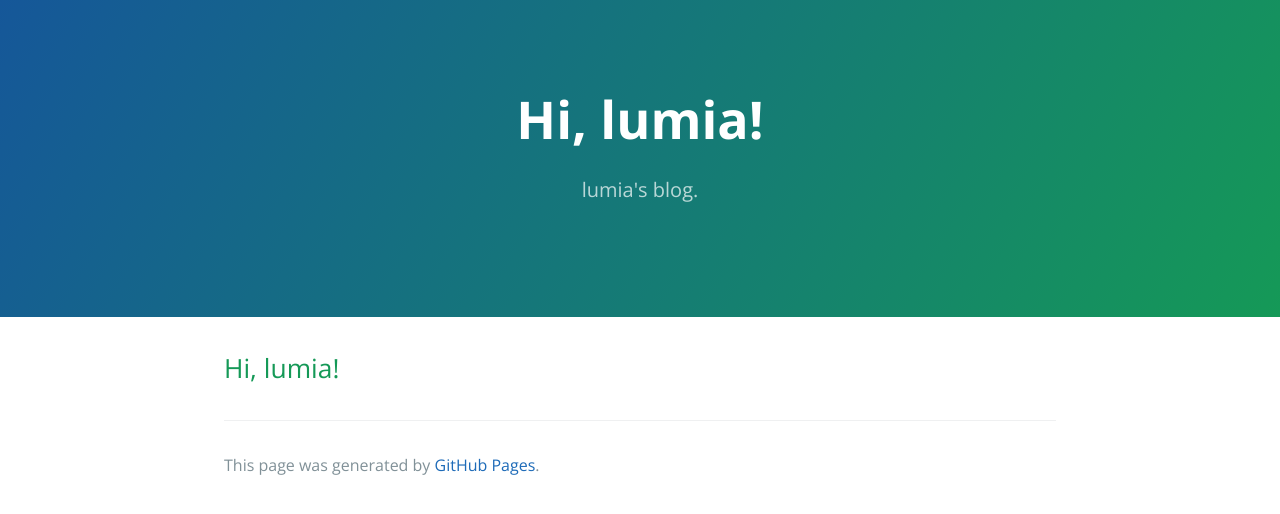
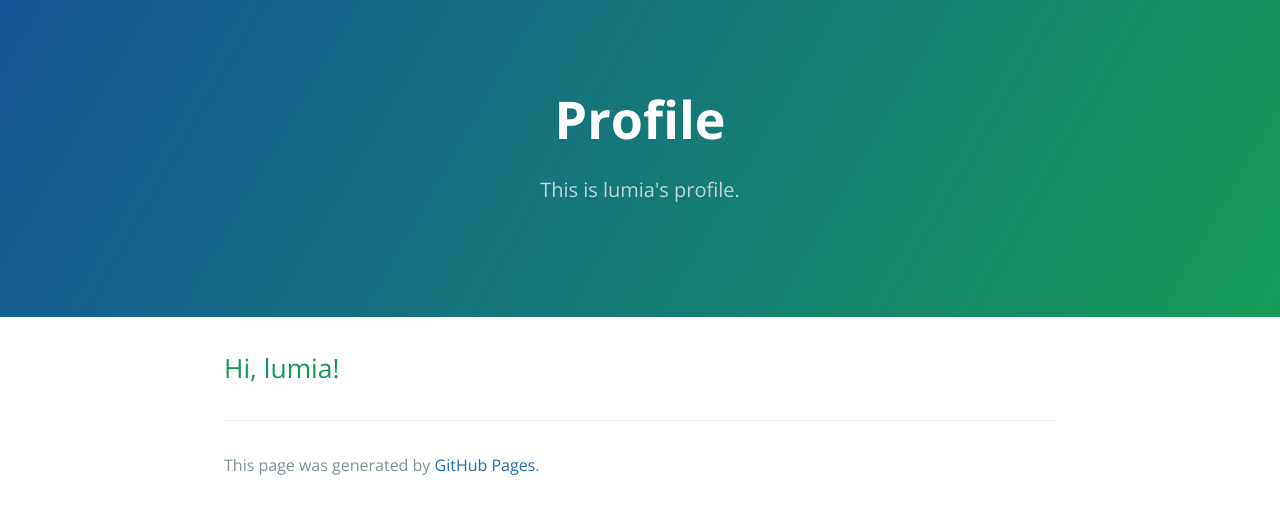
Before and after one commit to lumia65535/lumia65535.github.io, a Jekyll site: the page built from lumia.md, in a window 1280 px wide. Shown: the top 514 px of the page. Built offline with Jekyll 4.4.1, drawn with Linux system fonts in a browser that asks for light colours; our own code applies the rules of GitHub Pages for plain Markdown files.

Commit message:
modifies lumia.md

```diff
--- a/lumia.md
+++ b/lumia.md
@@ -1,5 +1,9 @@
 ---
 layout: default
+title: Profile
+description: This is lumia's profile.
 ---
 
+
+
 ## Hi, lumia!
```
